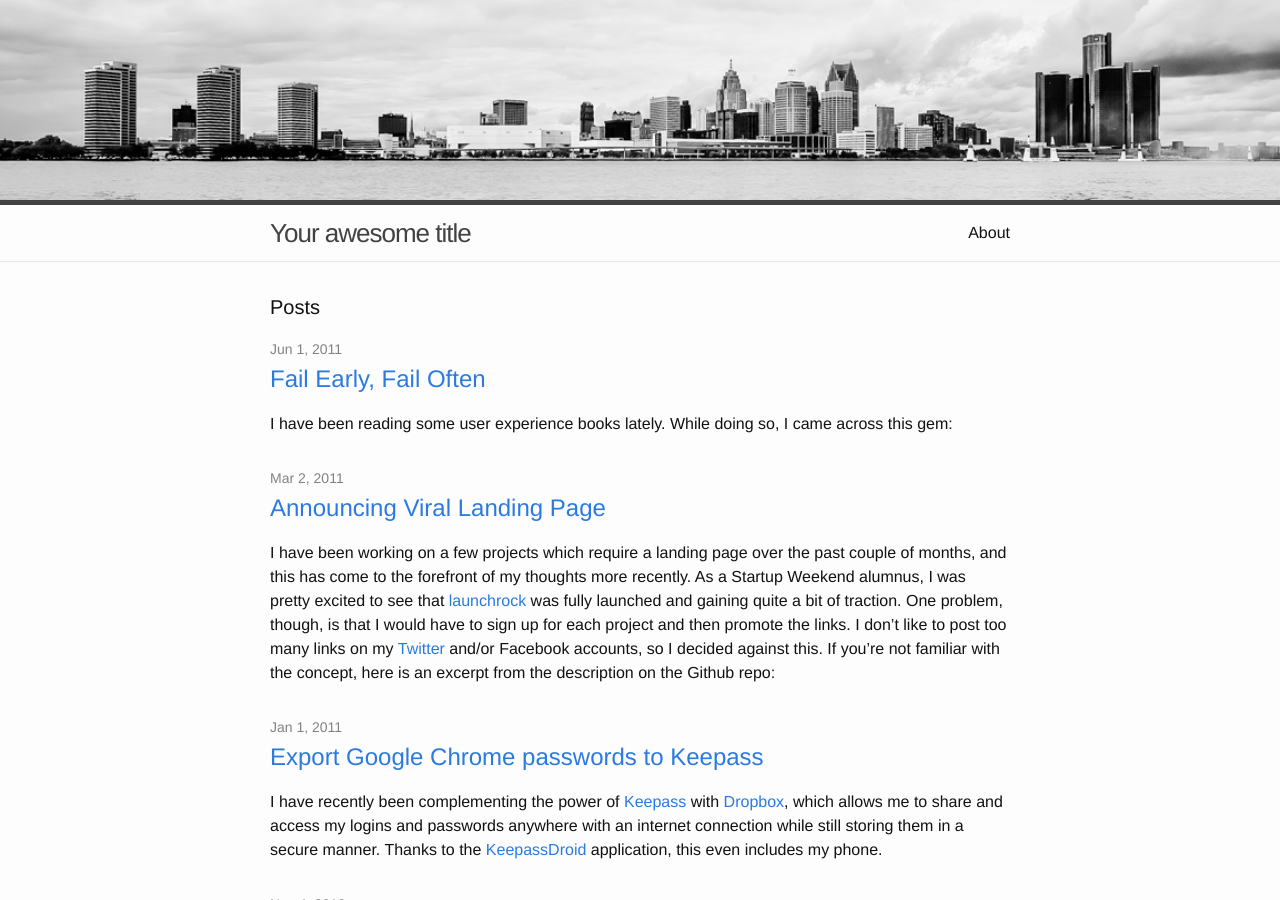
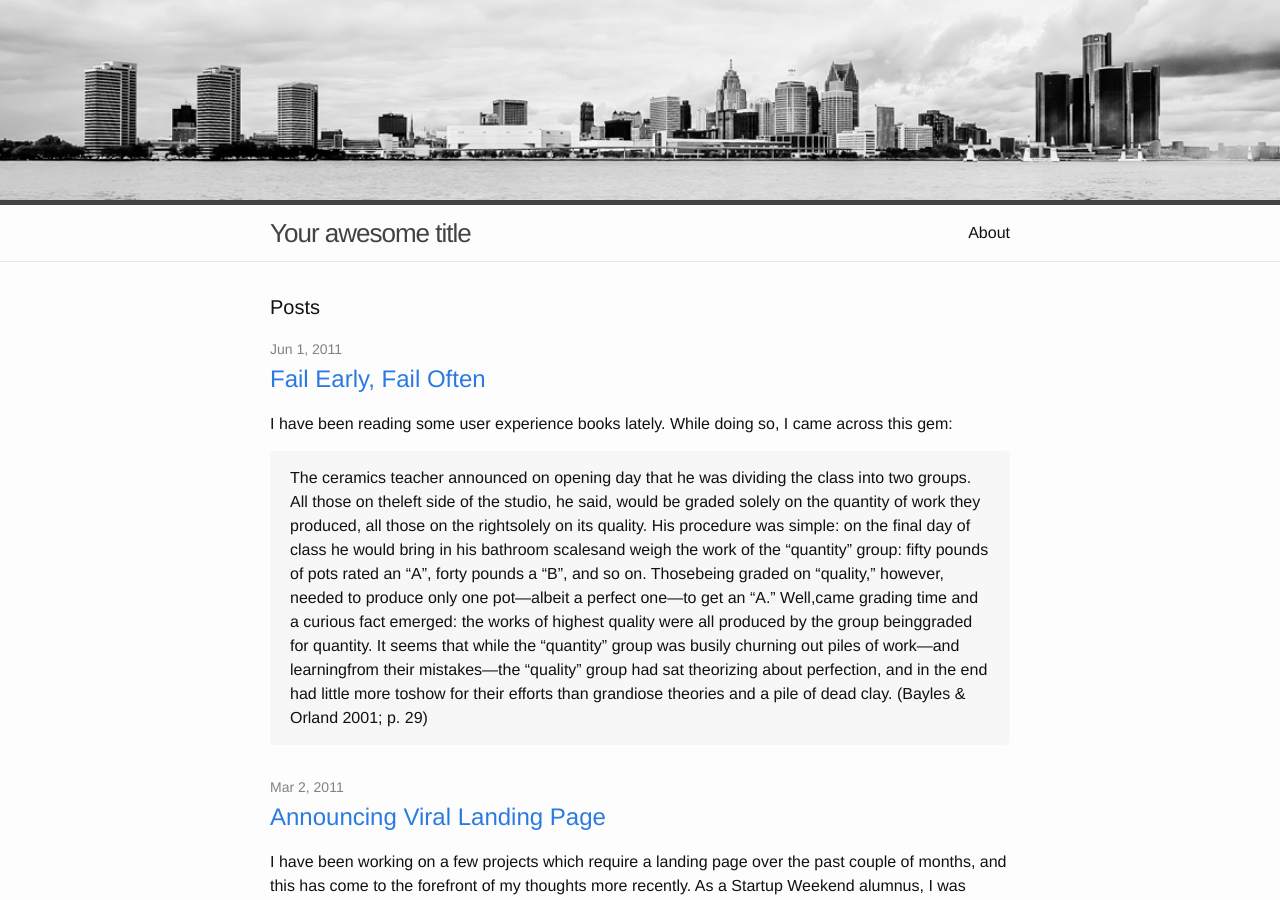
Before and after one commit to alanpca/blog, a Jekyll site: the page built from index.html, in a window 1280 px wide and 900 px high. Built offline with Jekyll 4.4.1, drawn with Linux system fonts in a browser that asks for light colours.

Commit message:
Add flag to show full post as excerpt * `full_post_excerpt`

```diff
--- a/_posts/2011-06-01-fail-early-fail-often.markdown
+++ b/_posts/2011-06-01-fail-early-fail-often.markdown
@@ -11,6 +11,7 @@ date: '2011-06-01 01:31:37 -0400'
 date_gmt: '2011-06-01 05:31:37 -0400'
 tags: [startups]
 comments: []
+full_post_excerpt: true
 ---
 I have been reading some user experience books lately. While doing so, I came across this gem:
 
--- a/index.html
+++ b/index.html
@@ -15,7 +15,11 @@ layout: default
           <a class="post-link" href="{{ post.url | prepend: site.baseurl }}">{{ post.title }}</a>
         </h2>
         <p class="post-excerpt">
-          {{ post.excerpt }}
+          {% if post.full_post_excerpt %}
+            {{ post.content }}
+          {% else %}
+            {{ post.excerpt }}
+          {% endif %}
         </p>
       </li>
     {% endfor %}
```
